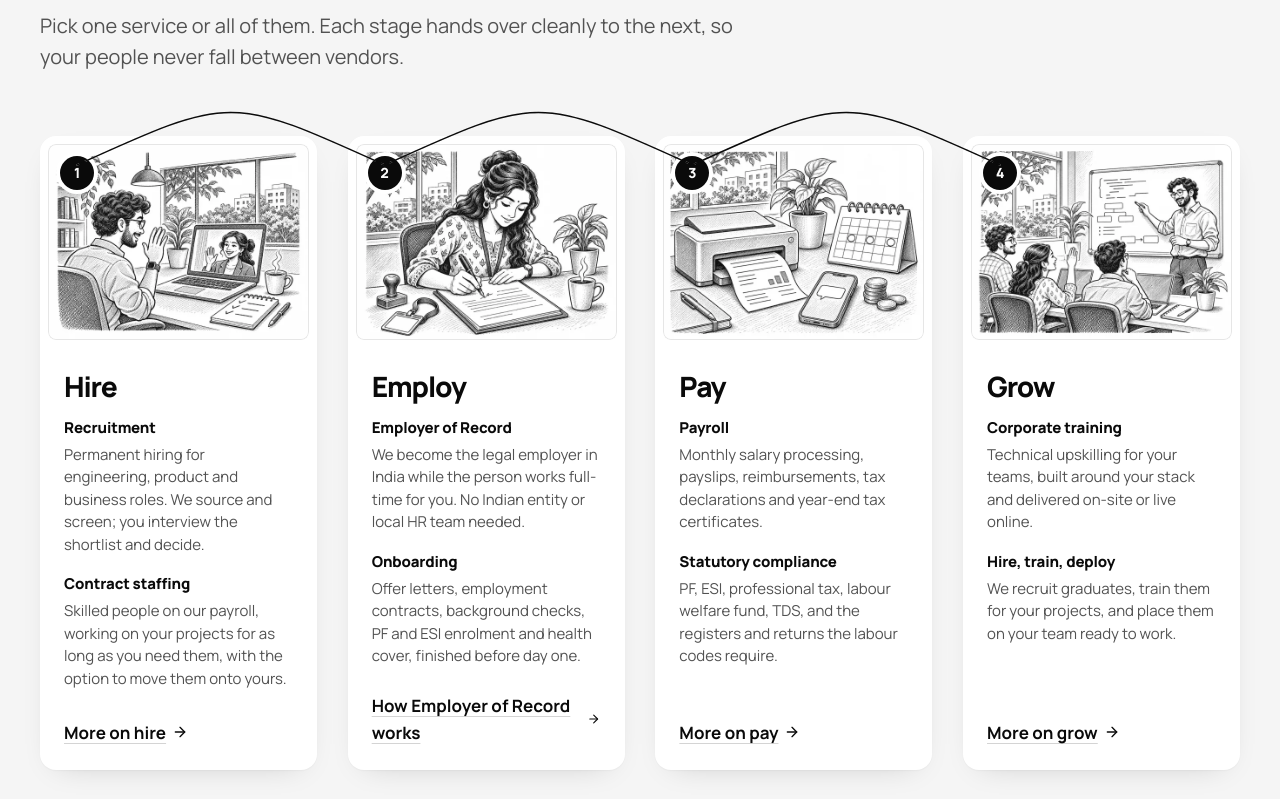
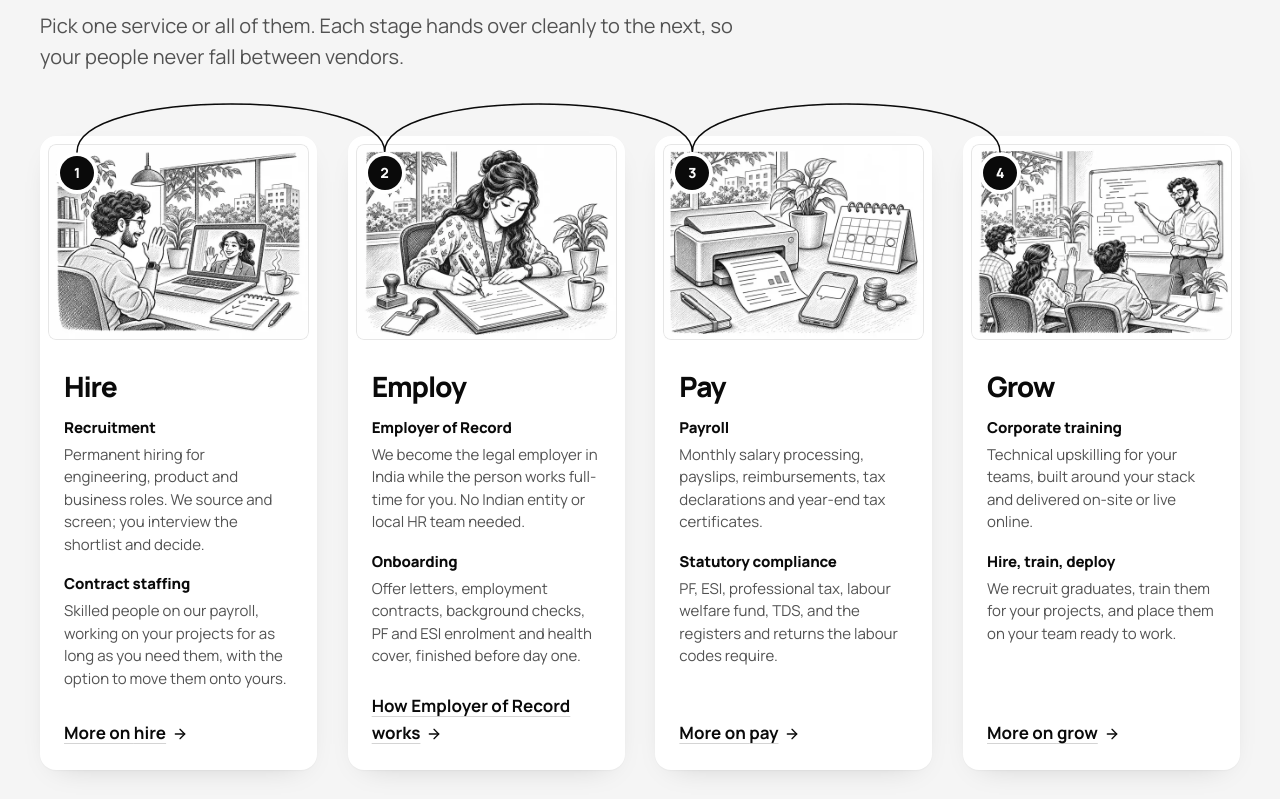
Before and after one commit to Varunsai2000/pavaniit-com, a Next.js app: page / in a window 1280 px wide. Shown: the part 1361-2160 px from the top of the page. Built offline with nearby package versions, Linux system fonts and the light colour scheme.

Commit message:
Journey cards: thread from badge rings, one short link per card, no hover zoom, no-JS safe reveal

```diff
--- a/src/app/globals.css
+++ b/src/app/globals.css
@@ -65,6 +65,7 @@ table { font-variant-numeric: tabular-nums; }
 .lead { font-size: var(--text-lead); line-height: var(--leading-lead); color: var(--color-ink-2); max-width: var(--measure-lead); text-wrap: pretty; }
 .muted { color: var(--color-ink-2); }
 .small { font-size: var(--text-sm); }
+.nowrap { white-space: nowrap; }
 
 /* Placeholder chips (values set in src/content/site.ts) */
 .ph {
@@ -99,8 +100,9 @@ table { font-variant-numeric: tabular-nums; }
   .btn-ghost-light:hover { border-color: var(--color-on-inverse); }
 }
 
-.text-link { display: inline-flex; align-items: center; gap: var(--space-1-5); font-weight: var(--weight-bold); text-decoration: underline; text-decoration-thickness: var(--border-hairline); text-underline-offset: var(--underline-offset); text-decoration-color: var(--color-line-strong); color: var(--color-ink); }
-.text-link svg { width: var(--icon-sm); height: var(--icon-sm); transition: transform var(--dur-ui) var(--ease-out); }
+/* Inline, so a wrapped link keeps its arrow after the last word. */
+.text-link { display: inline; font-weight: var(--weight-bold); text-decoration: underline; text-decoration-thickness: var(--border-hairline); text-underline-offset: var(--underline-offset); text-decoration-color: var(--color-line-strong); color: var(--color-ink); }
+.text-link svg { display: inline-block; vertical-align: middle; margin-left: var(--space-1-5); width: var(--icon-sm); height: var(--icon-sm); transition: transform var(--dur-ui) var(--ease-out); }
 @media (hover: hover) and (pointer: fine) {
   .text-link:hover { text-decoration-color: var(--color-ink); }
   .text-link:hover svg, a:hover .text-link svg { transform: translateX(var(--nudge)); }
@@ -287,22 +289,20 @@ table { font-variant-numeric: tabular-nums; }
 .journey-path .track { fill: none; stroke: var(--color-line-strong); stroke-width: 1.5; stroke-dasharray: 2 7; stroke-linecap: round; }
 .journey-path .draw { fill: none; stroke: var(--color-ink); stroke-width: 1.5; stroke-linecap: round; }
 .journey-grid { position: relative; z-index: var(--z-raised); display: grid; grid-template-columns: repeat(4, minmax(0, 1fr)); gap: var(--grid-gap); list-style: none; }
+/* A card with one short link; its ::after covers the card so the whole card is clickable.
+   No hover lift or zoom: hover underlines the link and nudges its arrow. */
 .stage {
-  display: grid; grid-template-rows: auto 1fr auto; height: 100%;
+  position: relative; display: grid; grid-template-rows: auto 1fr auto; height: 100%;
   border-radius: var(--radius-card); background: var(--color-bg); box-shadow: var(--shadow-card);
-  overflow: hidden; text-decoration: none; color: inherit;
-  transition: transform var(--dur-panel) var(--ease-out), box-shadow var(--dur-panel) var(--ease-out);
 }
-@media (hover: hover) and (pointer: fine) {
-  .stage:hover { transform: translateY(calc(var(--nudge) * -1)); box-shadow: var(--shadow-float); }
-  .stage:hover .stage-art img { transform: scale(1.03); }
-}
-.stage-art > img { transition: transform var(--dur-enter) var(--ease-out); }
+.stage-link::after { content: ""; position: absolute; inset: 0; border-radius: var(--radius-card); }
+.stage-link:focus-visible { outline: none; }
+.stage:has(.stage-link:focus-visible) { outline: var(--border-strong) solid var(--color-inverse); outline-offset: var(--focus-offset); }
 .stage-num {
   position: absolute; left: var(--space-3); top: var(--space-3);
   display: grid; place-items: center; width: var(--size-badge); height: var(--size-badge); border-radius: var(--radius-pill);
   background: var(--color-inverse); color: var(--color-on-inverse); font-size: var(--text-sm); font-weight: var(--weight-heavy); font-variant-numeric: tabular-nums;
-  box-shadow: 0 0 0 var(--space-1) var(--color-paper);
+  box-shadow: 0 0 0 var(--badge-ring) var(--color-paper);
 }
 .stage-body { padding: var(--space-6) var(--space-6) var(--space-2); display: grid; gap: var(--space-4); align-content: start; }
 .stage-name { font-size: var(--text-3xl); font-weight: var(--weight-heavy); letter-spacing: var(--tracking-display); line-height: var(--leading-none); }
@@ -314,13 +314,14 @@ table { font-variant-numeric: tabular-nums; }
 
 /* Reveal: the journey cards and path, once, when they enter the viewport */
 @media (prefers-reduced-motion: no-preference) {
-  .js [data-reveal] .stage { transform: translateY(var(--reveal-y)); opacity: 0.001; transition: transform var(--dur-reveal) var(--ease-out), opacity var(--dur-enter) ease, box-shadow var(--dur-panel) var(--ease-out); }
-  .js [data-reveal="in"] .stage { transform: none; opacity: 1; }
-  .js [data-reveal="in"] li:nth-child(2) .stage { transition-delay: calc(var(--stagger) * 1); }
-  .js [data-reveal="in"] li:nth-child(3) .stage { transition-delay: calc(var(--stagger) * 3); }
-  .js [data-reveal="in"] li:nth-child(4) .stage { transition-delay: calc(var(--stagger) * 4); }
-  .js [data-reveal] .journey-path .draw { stroke-dasharray: 1; stroke-dashoffset: 1; transition: stroke-dashoffset var(--dur-draw) var(--ease-in-out) var(--dur-press); }
-  .js [data-reveal="in"] .journey-path .draw { stroke-dashoffset: 0; }
+  /* Only "idle" hides anything, and Journey sets it only for cards that start below the fold. */
+  [data-reveal] .stage { transition: transform var(--dur-reveal) var(--ease-out), opacity var(--dur-enter) ease; }
+  [data-reveal="idle"] .stage { transform: translateY(var(--reveal-y)); opacity: 0.001; }
+  [data-reveal="in"] li:nth-child(2) .stage { transition-delay: calc(var(--stagger) * 1); }
+  [data-reveal="in"] li:nth-child(3) .stage { transition-delay: calc(var(--stagger) * 2); }
+  [data-reveal="in"] li:nth-child(4) .stage { transition-delay: calc(var(--stagger) * 3); }
+  [data-reveal] .journey-path .draw { stroke-dasharray: 1; transition: stroke-dashoffset var(--dur-draw) var(--ease-in-out) var(--dur-press); }
+  [data-reveal="idle"] .journey-path .draw { stroke-dashoffset: 1; }
 }
 
 /* ---------- Monthly cycle ---------- */
--- a/src/app/page.tsx
+++ b/src/app/page.tsx
@@ -1,6 +1,6 @@
 import type { Metadata } from "next";
 import Link from "next/link";
-import { ArrowRight, Check } from "lucide-react";
+import { Check } from "lucide-react";
 import Art from "@/components/Art";
 import Journey from "@/components/Journey";
 import LiveClock from "@/components/LiveClock";
@@ -8,7 +8,7 @@ import MonthCycle from "@/components/MonthCycle";
 import NeedPicker from "@/components/NeedPicker";
 import PriceCard from "@/components/PriceCard";
 import { ComparisonTable } from "@/components/EorTables";
-import { CtaBand, FaqSection, JsonLd, MoreLink, V } from "@/components/bits";
+import { ArrowText, CtaBand, FaqSection, JsonLd, MoreLink, V } from "@/components/bits";
 import { faqSchema } from "@/content/schema";
 import { prices } from "@/content/site";
 import { homeFaq, stages } from "@/content/stages";
@@ -113,7 +113,7 @@ export default function Home() {
             <ol className="journey-grid">
               {stages.map((stage) => (
                 <li key={stage.id}>
-                  <Link prefetch={false} className="stage" href={stage.href}>
+                  <article className="stage">
                     <div className="stage-art frame frame-inset">
                       <Art name={stage.id} />
                       <span className="stage-num" aria-hidden="true">{stage.number}</span>
@@ -128,12 +128,13 @@ export default function Home() {
                       ))}
                     </div>
                     <div className="stage-foot">
-                      <span className="text-link">
-                        {stage.label === "Employ" ? "How Employer of Record works" : `More on ${stage.label.toLowerCase()}`}
-                        <ArrowRight aria-hidden="true" />
-                      </span>
+                      <Link prefetch={false} className="text-link stage-link" href={stage.href}>
+                        <ArrowText>
+                          {stage.label === "Employ" ? "How Employer of Record works" : `More on ${stage.label.toLowerCase()}`}
+                        </ArrowText>
+                      </Link>
                     </div>
-                  </Link>
+                  </article>
                 </li>
               ))}
             </ol>
--- a/src/app/tokens.css
+++ b/src/app/tokens.css
@@ -210,6 +210,8 @@
   --size-tick: 22px;        /* round check mark */
   --size-tick-lg: 40px;     /* check mark on the sent state */
   --size-badge: 34px;       /* numbered stage badge */
+  --badge-ring: var(--space-1);   /* paper ring around the badge; the journey thread starts on it */
+  --thread-rise: var(--space-16); /* how high the journey thread arches between badges */
   --size-step: 32px;        /* numbered step chip */
   --size-avatar: 64px;      /* person placeholder */
   --size-thumb-w: 76px;     /* services menu thumbnail */
--- a/src/components/Journey.tsx
+++ b/src/components/Journey.tsx
@@ -3,33 +3,47 @@
 import { useEffect, useRef, useState } from "react";
 
 /**
- * Wraps the four-stage grid. Reveals the cards once when they scroll into
- * view and draws a marigold thread from badge 1 to badge 4, measured from the
- * real layout so it always lands on the badges.
+ * Wraps the four-stage grid. Draws a thread that leaves the top of each
+ * numbered badge's ring and arches over the gap to the next one, measured
+ * from the real layout. Cards render visible on the server; they are only
+ * hidden (then revealed once) when they start below the fold, so nothing
+ * stays hidden if JavaScript is slow or fails.
  */
 export default function Journey({ children }: { children: React.ReactNode }) {
   const ref = useRef<HTMLDivElement>(null);
-  const [state, setState] = useState<"idle" | "in">("idle");
+  const [state, setState] = useState<"static" | "idle" | "in">("static");
   const [geo, setGeo] = useState<{ w: number; h: number; d: string } | null>(null);
 
   useEffect(() => {
     const el = ref.current;
     if (!el) return;
 
+    // Position relative to the journey box, ignoring the reveal transform.
+    const offsetWithin = (node: HTMLElement) => {
+      let y = 0;
+      let n: HTMLElement | null = node;
+      while (n && n !== el) {
+        y += n.offsetTop;
+        n = n.offsetParent as HTMLElement | null;
+      }
+      return y;
+    };
+
     const measure = () => {
       const box = el.getBoundingClientRect();
       const nums = Array.from(el.querySelectorAll<HTMLElement>(".stage-num"));
       if (nums.length < 2 || window.innerWidth <= 1100) return setGeo(null);
+      const css = getComputedStyle(el);
+      const ring = parseFloat(css.getPropertyValue("--badge-ring")) || 0;
+      const rise = parseFloat(css.getPropertyValue("--thread-rise")) || 0;
       const pts = nums.map((n) => {
         const r = n.getBoundingClientRect();
-        // Badge centres, measured without the reveal transform.
-        return { x: r.left - box.left + r.width / 2, y: n.offsetTop + r.height / 2 };
+        return { x: r.left - box.left + r.width / 2, y: offsetWithin(n) - ring };
       });
       let d = `M ${pts[0].x} ${pts[0].y}`;
       for (let i = 1; i < pts.length; i++) {
         const a = pts[i - 1], b = pts[i];
-        const mid = (a.x + b.x) / 2;
-        d += ` C ${mid} ${a.y - 70}, ${mid} ${b.y - 70}, ${b.x} ${b.y}`;
+        d += ` C ${a.x} ${a.y - rise}, ${b.x} ${b.y - rise}, ${b.x} ${b.y}`;
       }
       setGeo({ w: box.width, h: box.height, d });
     };
@@ -38,6 +52,8 @@ export default function Journey({ children }: { children: React.ReactNode }) {
     const ro = new ResizeObserver(measure);
     ro.observe(el);
 
+    // Only animate cards that start below the fold.
+    const below = el.getBoundingClientRect().top > window.innerHeight;
     const io = new IntersectionObserver(
       (entries) => {
         if (entries.some((e) => e.isIntersecting)) {
@@ -47,7 +63,10 @@ export default function Journey({ children }: { children: React.ReactNode }) {
       },
       { rootMargin: "0px 0px -15% 0px" },
     );
-    io.observe(el);
+    if (below) {
+      setState("idle");
+      io.observe(el);
+    }
     return () => {
       ro.disconnect();
       io.disconnect();
--- a/src/components/StagePage.tsx
+++ b/src/components/StagePage.tsx
@@ -4,7 +4,7 @@ import { prices } from "@/content/site";
 import { breadcrumbSchema, faqSchema, serviceSchema } from "@/content/schema";
 import { handoff, servicesLine, stages, type Stage } from "@/content/stages";
 import Art from "./Art";
-import { CheckList, Crumbs, CtaBand, FaqSection, JsonLd, V } from "./bits";
+import { ArrowText, CheckList, Crumbs, CtaBand, FaqSection, JsonLd, V } from "./bits";
 
 /** Shared layout for the four stage pages. `children` slots in stage-specific sections. */
 export default function StagePage({ stage, children }: { stage: Stage; children?: React.ReactNode }) {
@@ -89,8 +89,7 @@ export default function StagePage({ stage, children }: { stage: Stage; children?
               <p className="stage-name">{next.label}</p>
               <p className="muted">{servicesLine(next)}</p>
               <span className="text-link">
-                {next.title}
-                <ArrowRight aria-hidden="true" />
+                <ArrowText>{next.title}</ArrowText>
               </span>
             </div>
           </Link>
--- a/src/components/bits.tsx
+++ b/src/components/bits.tsx
@@ -114,11 +114,24 @@ export function CtaBand({
   );
 }
 
-export function MoreLink({ href, children }: { href: string; children: React.ReactNode }) {
+/** Link text with a trailing arrow; the last word and the arrow never wrap apart. */
+export function ArrowText({ children }: { children: string }) {
+  const i = children.lastIndexOf(" ");
+  return (
+    <>
+      {children.slice(0, i + 1)}
+      <span className="nowrap">
+        {children.slice(i + 1)}
+        <ArrowRight aria-hidden="true" />
+      </span>
+    </>
+  );
+}
+
+export function MoreLink({ href, children }: { href: string; children: string }) {
   return (
     <Link prefetch={false} className="text-link" href={href}>
-      {children}
-      <ArrowRight aria-hidden="true" />
+      <ArrowText>{children}</ArrowText>
     </Link>
   );
 }
```
Also changed, not shown: 1 other file (tests, documents, lock files or other folders).
